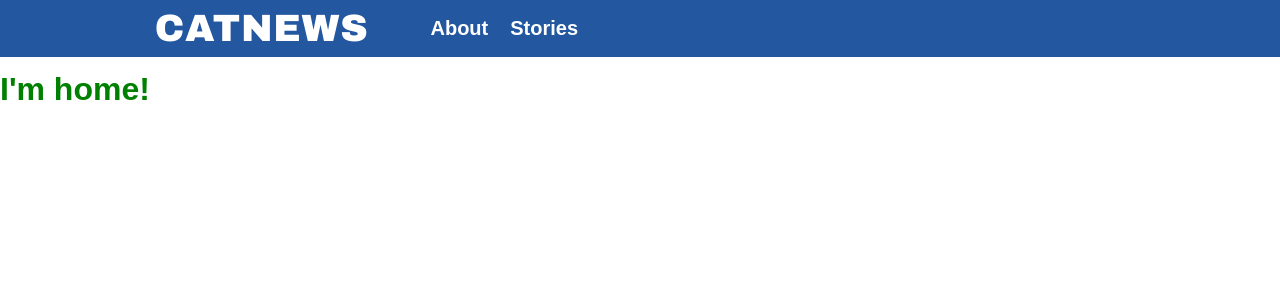
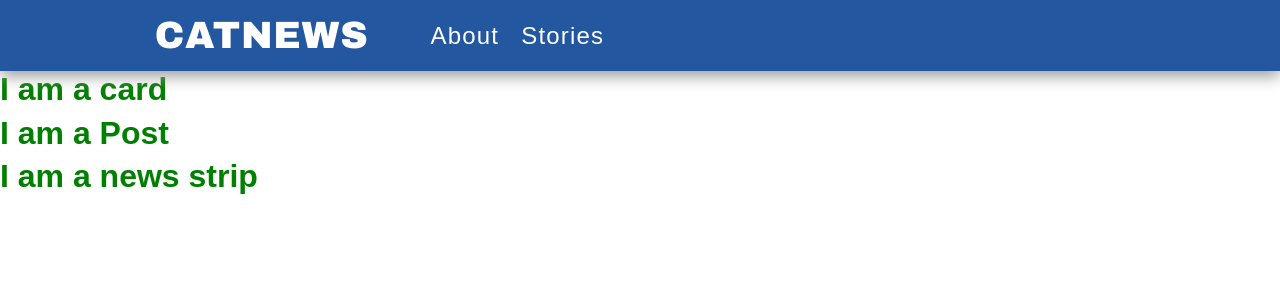
Before and after one commit to ninjaofawesome/newsdash, a React (Create React App) app: page / in a window 1280 px wide. Shown: the top 300 px of the page. Built offline with nearby package versions, Linux system fonts and the light colour scheme.

Commit message:
[FEATURE/STYLES] initial components, navbar tweaks

```diff
--- a/src/app.css
+++ b/src/app.css
@@ -46,9 +46,10 @@ body {
   position: fixed;
   top: 0;
   left: 0;
-  height: 3.5625rem;
+  height: 4.4375rem;
   width: 100%;
-  background-color: #2357a0; }
+  background-color: #2357a0;
+  box-shadow: 0 0.3125rem 0.9375rem #999; }
   .navbar__wrapper {
     flex: 0 0 83.33333%;
     max-width: 83.33333%;
@@ -68,23 +69,23 @@ body {
     list-style-type: none;
     display: inline-block;
     position: absolute;
-    top: 0; }
+    top: 0.5rem; }
   .navbar__route-item {
     display: inline;
-    height: 3.5625rem;
-    top: 0; }
+    height: 4.4375rem; }
   .navbar__route-link {
     font-family: Arial, "Helvetica Neue", Helvetica, sans-serif;
-    font-size: 20px;
+    font-size: 24px;
     line-height: 24px;
     text-align: left;
     white-space: normal;
-    font-weight: 600;
+    font-weight: 400;
+    letter-spacing: 0.05em;
     text-decoration: none;
     text-transform: capitalize;
     color: #fff;
-    padding: 1.1875rem 0.6875rem; }
-    .navbar__route-link:active, .navbar__route-link:focus, .navbar__route-link:hover {
+    padding: 1.375rem 0.6875rem; }
+    .navbar__route-link:hover {
       background-color: #fff;
       color: #2357a0;
       outline: none; }
@@ -92,7 +93,7 @@ body {
       font-family: "Arial Black", Arial, Helvetica, sans-serif;
       color: #fff;
       font-size: 38px;
-      line-height: 3.5625rem;
+      line-height: 4.4375rem;
       font-weight: 900;
       text-transform: uppercase;
       letter-spacing: 0.02em;
--- /dev/null
+++ b/src/components/Card/Card.js
@@ -0,0 +1,11 @@
+import React, { Component } from 'react';
+
+class Card extends Component {
+  render() {
+    return (
+      <h1>I am a card</h1>
+    );
+  }
+}
+
+export default Card;
--- a/src/components/Navbar/_navbar.scss
+++ b/src/components/Navbar/_navbar.scss
@@ -4,9 +4,10 @@
   position: fixed;
   top: 0;
   left: 0;
-  height: rem-calc(57);
+  height: rem-calc(71);
   width: 100%;
   background-color: $brand-blue;
+  box-shadow: 0 rem-calc(5) rem-calc(15) $lt-gray;
 
   &__wrapper {
     @include flex-grid-column(10);
@@ -24,22 +25,20 @@
     list-style-type: none;
     display: inline-block;
     position: absolute;
-    top: 0;
+    top: rem-calc(8);
   }
 
   &__route-item {
     display: inline;
-    height: rem-calc(57);
-    top: 0;
+    height: rem-calc(71);
   }
 
   &__route-link {
     @include ListType();
     color: $white;
-    padding: rem-calc(19 11);
+    padding: rem-calc(22 11);
 
-    &:active,
-    &:focus,
+
     &:hover {
       background-color: $white;
       color: $brand-blue;
--- /dev/null
+++ b/src/components/NewsStrip/NewsStrip.js
@@ -0,0 +1,11 @@
+import React, { Component } from 'react';
+
+class NewsStrip extends Component {
+  render() {
+    return (
+      <h1>I am a news strip</h1>
+    );
+  }
+}
+
+export default NewsStrip;
--- /dev/null
+++ b/src/components/Post/Post.js
@@ -0,0 +1,11 @@
+import React, { Component } from 'react';
+
+class Post extends Component {
+  render() {
+    return (
+      <h1>I am a Post</h1>
+    );
+  }
+}
+
+export default Post;
--- a/src/pages/Home/Home.js
+++ b/src/pages/Home/Home.js
@@ -1,9 +1,16 @@
 import React, { Component } from 'react';
+import Card from '../../components/Card/Card';
+import Post from '../../components/Post/Post';
+import NewsStrip from '../../components/NewsStrip/NewsStrip';
 
 class Home extends Component {
   render(){
     return(
-      <h1 className="home">I'm home!</h1>
+      <div className="home">
+        <Card />
+        <Post />
+        <NewsStrip />
+      </div>
     );
   }
 }
--- a/src/styles/_variables.scss
+++ b/src/styles/_variables.scss
@@ -2,6 +2,7 @@ $white: #fff;
 $black: #000;
 $border-gray: #e5e5e5;
 $charcoal: #4d4d4d;
+$lt-gray: #999;
 
 $brand-blue: #2357a0;
 $brand-yellow: #e58200;
```
Also changed, not shown: src/styles/_type.scss (+4 -3 lines), src/components/Card/_card.scss (added), src/components/NewsStrip/_newsstrip.scss (added), src/components/Post/_post.scss (added).
